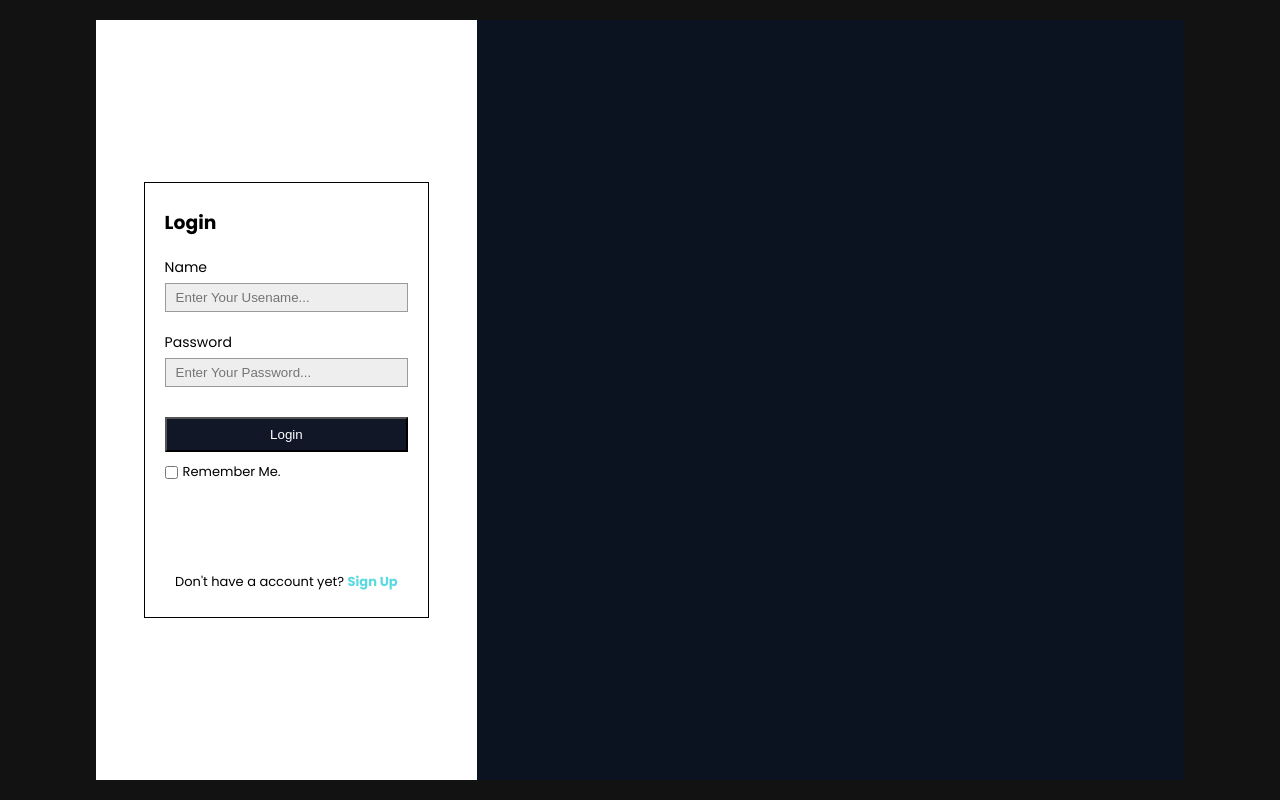
After one commit to ABDUL-REHMAN345/SPOTIFY-CLONE, a PHP site: page /login.html in a window 1280 px wide. The commit adds this page. Run offline with PHP 8.4, Linux system fonts and the light colour scheme.

Commit message:
Login Functionality Perform

```diff
--- a/arjit.html
+++ b/arjit.html
@@ -3,12 +3,14 @@
   <head>
     <meta charset="UTF-8" />
     <meta name="viewport" content="width=device-width, initial-scale=1.0" />
+    <link rel="icon" href="spotify.png" type="image/x-icon">
     <link rel="stylesheet" href="style.css" />
     <link
       rel="stylesheet"
       href="https://cdn.jsdelivr.net/npm/bootstrap-icons@1.10.5/font/bootstrap-icons.css"
     />
-    <title>SPOTIFY CLONE</title>
+    <title>Spotify - Web Player: Music for everyone</title>
+
     <style>
       header .song_side::before {
         position: absolute;
--- /dev/null
+++ b/login.html
@@ -0,0 +1,49 @@
+<!DOCTYPE html>
+<html lang="en">
+  <head>
+    <meta charset="UTF-8" />
+    <meta name="viewport" content="width=device-width, initial-scale=1.0" />
+    <link rel="icon" href="spotify.png" type="image/x-icon" />
+    <link rel="stylesheet" href="style.css" />
+    <link
+      rel="stylesheet"
+      href="https://cdn.jsdelivr.net/npm/bootstrap-icons@1.10.5/font/bootstrap-icons.css"
+    />
+    <title>Spotify - Web Player: Music for everyone</title>
+  </head>
+  <body>
+    <header>
+      <div class="left_bx1">
+        <div class="content">
+          <form method="post">
+            <h3>Login</h3>
+            <div class="card">
+              <label for="name">Name</label>
+              <input
+                type="text"
+                name="user_name"
+                placeholder="Enter Your Usename..."
+                required
+              />
+            </div>
+            <div class="card">
+              <label for="password">Password</label>
+              <input
+                type="password"
+                name="user_password"
+                placeholder="Enter Your Password..."
+                required
+              />
+            </div>
+            <input type="submit" value="Login" class="submit">
+            <div class="check">
+              <input type="checkbox" name="" id=""><span>Remember Me.</span>
+            </div>
+            <p>Don't have a account yet? <a href="singup.html">Sign Up</a></p>
+          </form>
+        </div>
+      </div>
+      <div class="right_bx1"></div>
+    </header>
+  </body>
+</html>
--- a/style.css
+++ b/style.css
@@ -745,3 +794,84 @@ header .song_side .popular_artists .item li img {
     height: 100%;
     border-radius: 50%;
 }
+
+/* Login Style */
+
+header .left_bx1,
+.right_bx1 {
+    position: relative;
+    width: 65%;
+    height: 100%;
+    /* border: 1px solid #fff; */
+    background: #0b1320;
+    display: flex;
+    align-items: center;
+    justify-content: center;
+}
+
+header .left_bx1 {
+    width: 35%;
+    background: #fff;
+    box-shadow: 5px 0px 2px #090f1f;
+}
+
+header .left_bx1 .content {
+    width: 75%;
+    height: auto;
+    border: 1px solid #000;
+    padding: 25px 20px;
+    background: #fff;
+}
+
+header .left_bx1 .content .card {
+    width: 100%;
+    display: flex;
+    align-items: flex-start;
+    flex-direction: column;
+    justify-content: center;
+    margin-top: 20px;
+}
+
+header .left_bx1 .content .card label {
+    font-size: 14px;
+}
+
+header .left_bx1 .content .card input {
+    width: 100%;
+    padding: 6px 10px;
+    border: 1px solid rgb(154, 154, 154);
+    background: rgb(238, 238, 238);
+    margin-top: 5px;
+}
+
+header .left_bx1 .content .submit {
+    margin-top: 30px;
+    padding: 8px 20px;
+    color: #fff;
+    background: #111727;
+    width: 100%;
+    cursor: pointer;
+}
+
+header .left_bx1 .content .check {
+    display: flex;
+    align-items: center;
+    margin-top: 10px;
+}
+
+header .left_bx1 .content .check span {
+    margin-left: 5px;
+    font-size: 13px;
+}
+
+header .left_bx1 .content p {
+    margin-top: 90px;
+    text-align: center;
+    font-size: 13px;
+}
+
+header .left_bx1 .content p a {
+    text-decoration: none;
+    color: #5adae0;
+    font-weight: bold;
+}
```
Also changed, not shown: other parts of style.css (+49 -0 lines), app.js (+55 -0 lines), index.html (+31 -19 lines), spotify.png (added).
